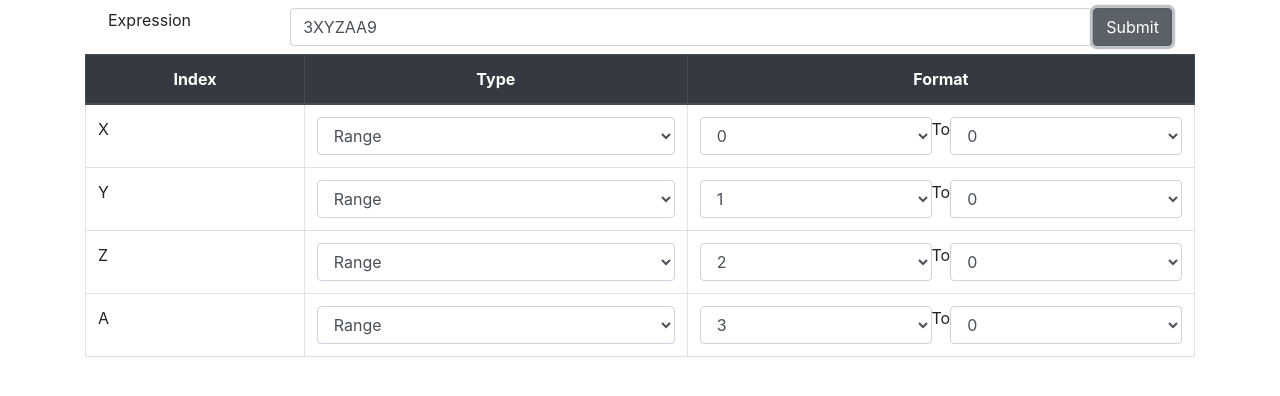
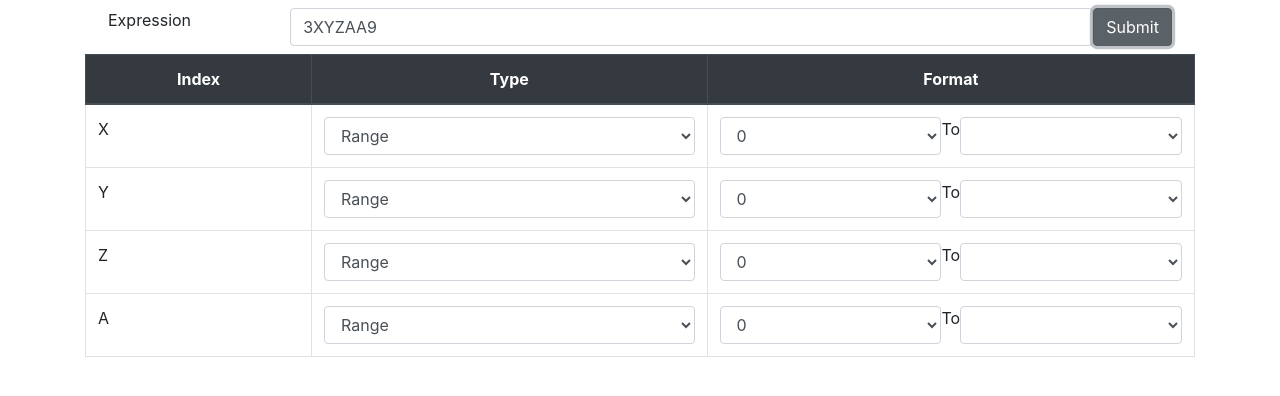
Before and after one commit to maheshreddymtca/expressionTable, a plain HTML site: page index.html in a window 1280 px wide. Both pictures are taken after a click on the button "Submit". Drawn offline with nearby package versions, Linux system fonts and the light colour scheme.

Commit message:
Update index.html

```diff
--- a/index.html
+++ b/index.html
@@ -65,11 +65,21 @@
           .join("");
         var len = afterDuplicates.length;
         var trData = "";
-        $('.tbody').empty();
+        $('#tbody').empty();
+        var getnumber = '';
+          for(var j=0; j<=9; j++){
+            getnumber+="<option value="+j+">"+j+"</option>";
+          }
         for(var i = 0; i < len; i ++){
 
-          trData += "<tr><td>"+afterDuplicates[i]+"</td><td><select class='form-control changeType range' ><option value='range'>Range</option><option value='set'>Set</option></select></td><td><div class='rangeInput'><select  class='form-control'><option value="+i+">"+i+"</option></select><span>To</span><select  class='form-control'><option value='0'>0</option></select></div><div class='setInput' style='display:none'><input type='text' class='form-control inputSet' /></div></td></tr>";
-
+          trData += "<tr><td>"+afterDuplicates[i]+"</td><td><select class='form-control changeType range'>"
+            +"<option value='range'>Range</option><option value='set'>Set</option></select></td>"
+            +"<td><div class='rangeInput'><select  class='form-control startNumber'>"
+            +getnumber
+            +"</select><span>To</span><select  class='form-control'>"
+            +"<option value='0'></option>"
+            +"</select></div>"
+            +"<div class='setInput' style='display:none'><input type='text' class='form-control inputSet' /></div></td></tr>";
         }
         $("#tbody").append(trData);
       }
@@ -86,6 +96,15 @@
           $(this).parent().siblings().find('.rangeInput').hide();
         }
       });
+      $('body').on('change','.startNumber',function(event) {
+        var startVal = event.target.value;
+        console.log(startVal)
+        var remainingVal = '';
+        for(let i = parseInt(startVal)+1; i<=9; i++){
+          remainingVal+= "<option>"+i+"</option>";
+        }
+        $($(this).siblings()[1]).empty().append(remainingVal);
+      });
     </script>
   </body>
 </html>
```
